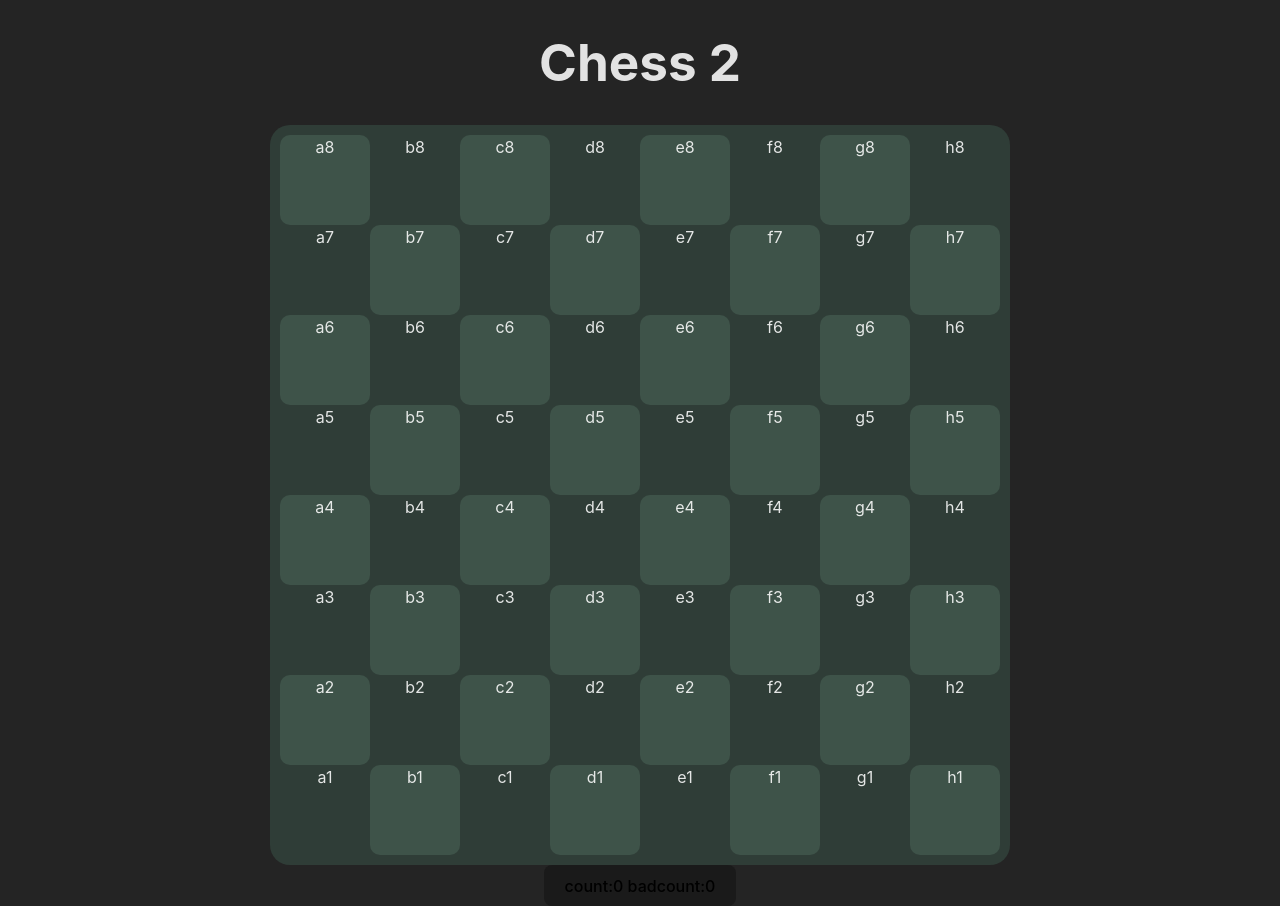
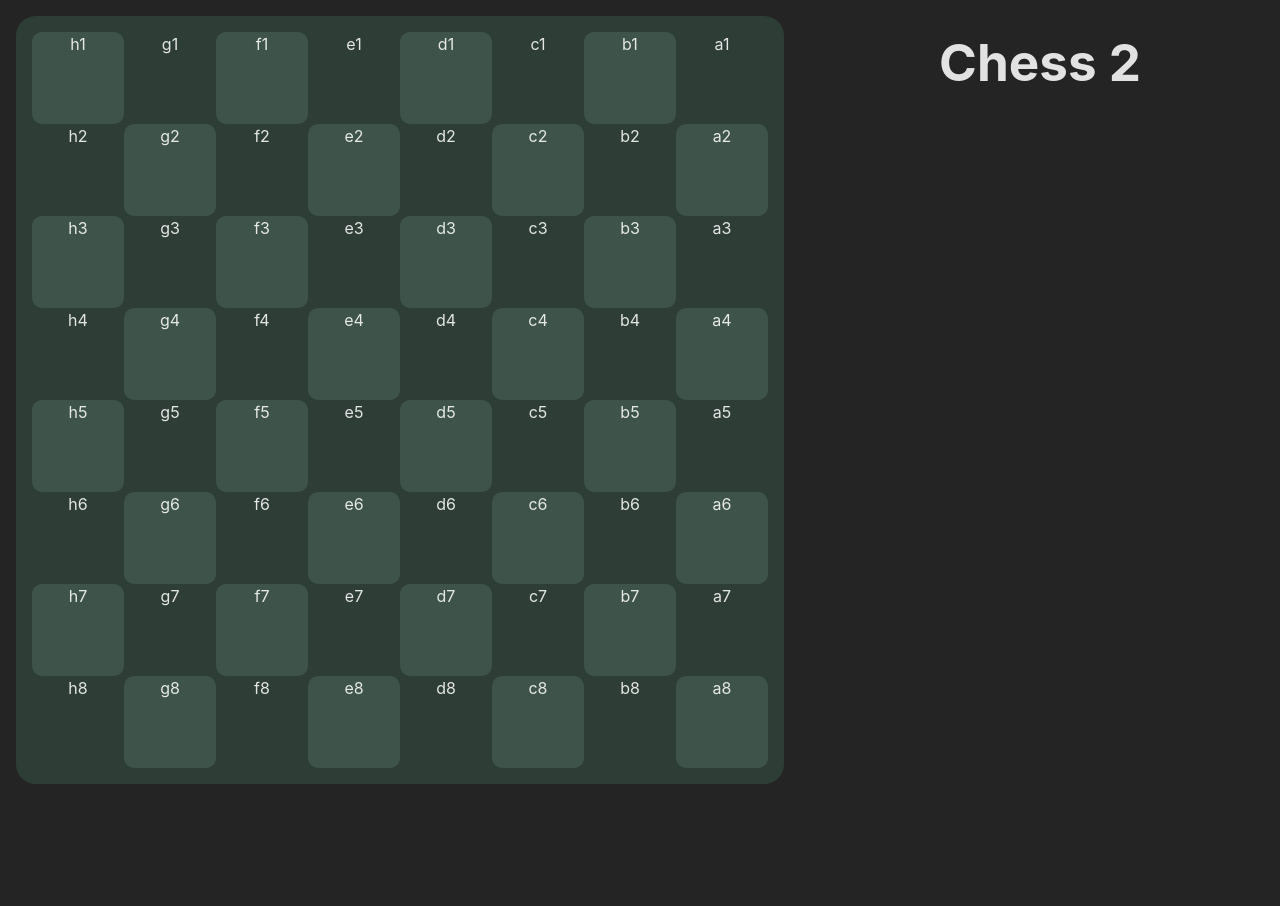
Before and after one commit to jon-bwc/chess2, a React (Vite) app in the folder vite-project/: page / in a window 1280 px wide. After the commit the page ends 800 px from the top, so only its background shows below. Built offline with nearby package versions, Linux system fonts and the light colour scheme.

Commit message:
Update client flexbox layout

```diff
--- a/vite-project/src/App.css
+++ b/vite-project/src/App.css
@@ -1,3 +1,7 @@
+#root {
+  height: 100vh;
+}
+
 body {
   --bg: #2f3d37;
   --sec: #3e5349;
@@ -6,17 +10,32 @@ body {
   text-align: center;
 }
 
+.content {
+  margin: 0;
+  padding: 0;
+
+  display: flex;
+  height: 100vh;
+  max-width: 100vw;
+}
+
+.board-cont {
+  margin: 1rem;
+  padding: 0;
+  aspect-ratio: 1;
+  max-height: 100vh;
+}
+
 #board {
-  position: relative;
-
   background-color: #2f3d37;
   border-radius: 20px;
-  margin: auto;
-  padding: 10px;
+  padding: 1rem;
 
   aspect-ratio: 1;
-  max-height: 90vh;
-  max-width: 90vw;
+}
+
+.sidebar {
+  flex-grow: 1;
 }
 
 .rank {
@@ -26,8 +45,6 @@ body {
 }
 
 .square {
-  position: relative;
-
   border-color: #81d1ae;
   border-radius: 10px;
   border-style: solid;
@@ -63,7 +80,3 @@ body {
   border-radius: 50%;
   scale: 0.3;
 }
-
-.timer {
-
-}
--- a/vite-project/src/App.tsx
+++ b/vite-project/src/App.tsx
@@ -79,7 +79,7 @@ const LETTER_ARRAY = 'abcdefgh';
 export default function App() {
   const [count, setCount] = useState(0);
   const [user, setUser] = useState();
-  const [isWhite, setWhite] = useState(true);
+  const [isWhite, setWhite] = useState(false);
 
   let badCount: number = 0;
   function handleClick() {
@@ -120,6 +120,8 @@ export default function App() {
                       className={'square' + ((i + j) % 2 ? ' dark-square': ' light-square')}
                     >
                       {square.getFile()+square.getRank()}
+                      {/* Set the onClick handler */}
+                      {/* If sqaure.piece is not null, draw the correct piece */}
                     </div>)
                   }
                 </div>
@@ -132,14 +134,15 @@ export default function App() {
 
   return (
     <>
-      <h1>Chess 2</h1>
-
-      <Board />
-
-      <button onClick={handleClick}>
-        {`count:${count} badcount:${badCount}`}
-      </button>
-
+      <div className="content">
+        <div className ="board-cont">
+          <Board />
+        </div>
+        <div className="sidebar">
+          <h1>Chess 2</h1>
+          <div></div>
+        </div>
+      </div>
     </>
   )
 }
```
Also changed, not shown: vite-project/src/App.jsx (deleted, +0 -29 lines).
